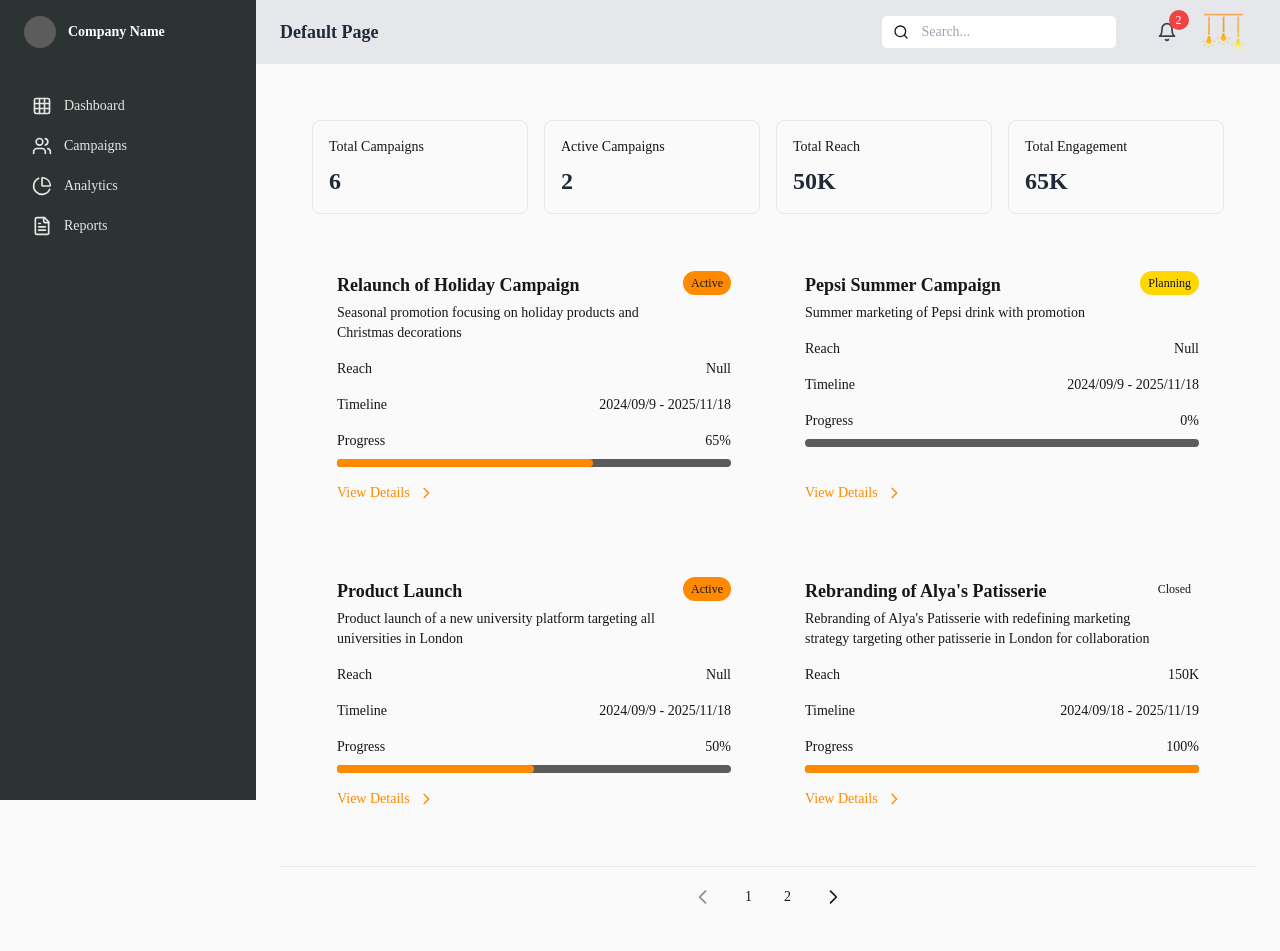
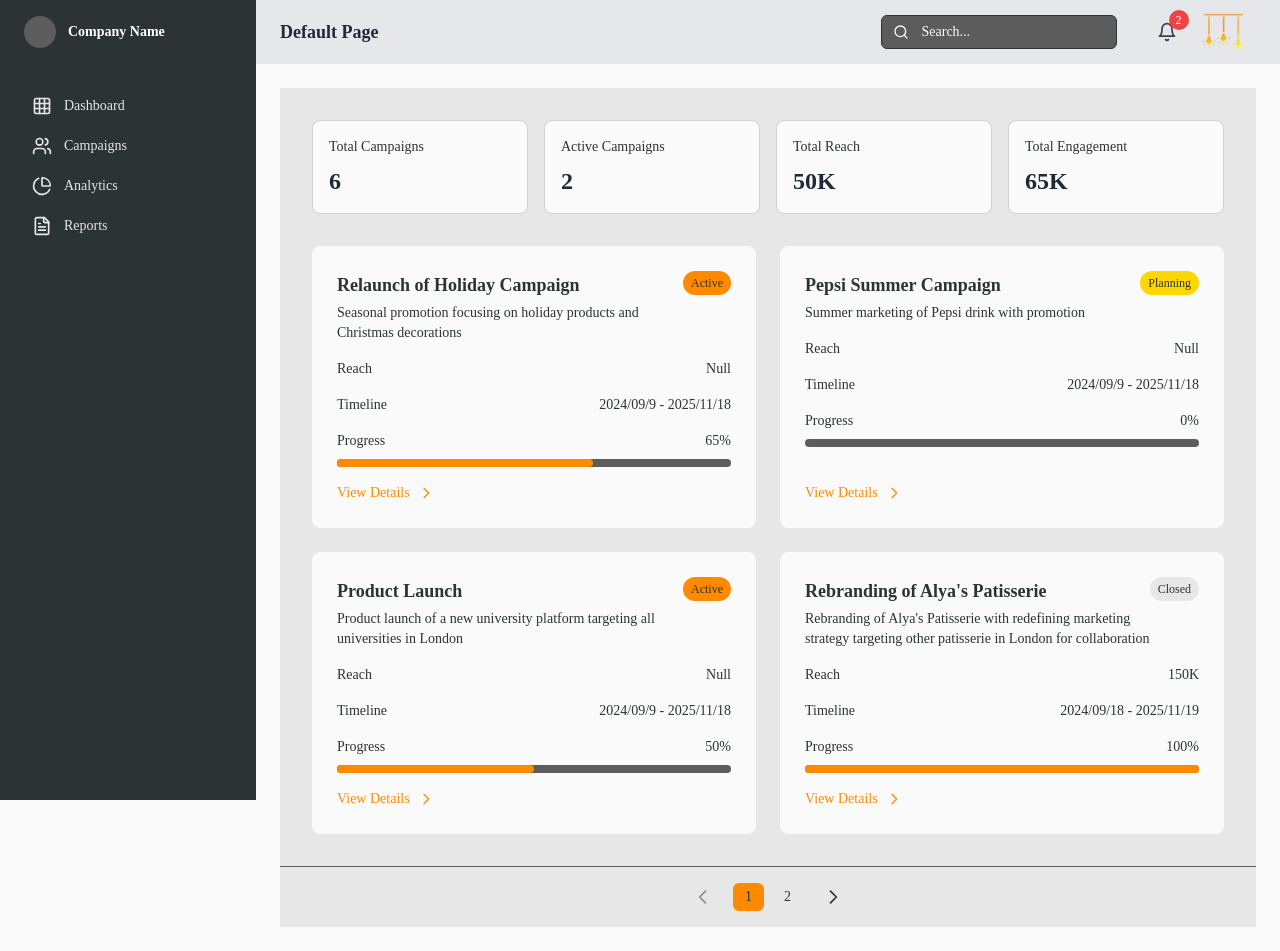
Before and after one commit to Alexandra-Shbaro/admin-dashboard, a Next.js app in the folder client/: page /campaigns in a window 1280 px wide. Built offline with nearby package versions, Linux system fonts and the light colour scheme.

Commit message:
added tailwind config

```diff
--- a/client/tailwind.config.mjs
+++ b/client/tailwind.config.mjs
@@ -7,9 +7,18 @@ export default {
   ],
   theme: {
     extend: {
-      colors: {
+       colors: {
         background: "var(--background)",
         foreground: "var(--foreground)",
+        softBlack:'#2C3333',
+        offWhite:'#FAFAFA',
+        lightGrey:'#E7E7E7',
+        mediumGrey:'#5C5C5C',
+        logoOrange:'#FF8A00',
+        logoYellow:'#FFD700',
+      },
+      fontFamily: {
+        sans: ['Montserrat', 'sans-serif'],
       },
     },
   },
```
